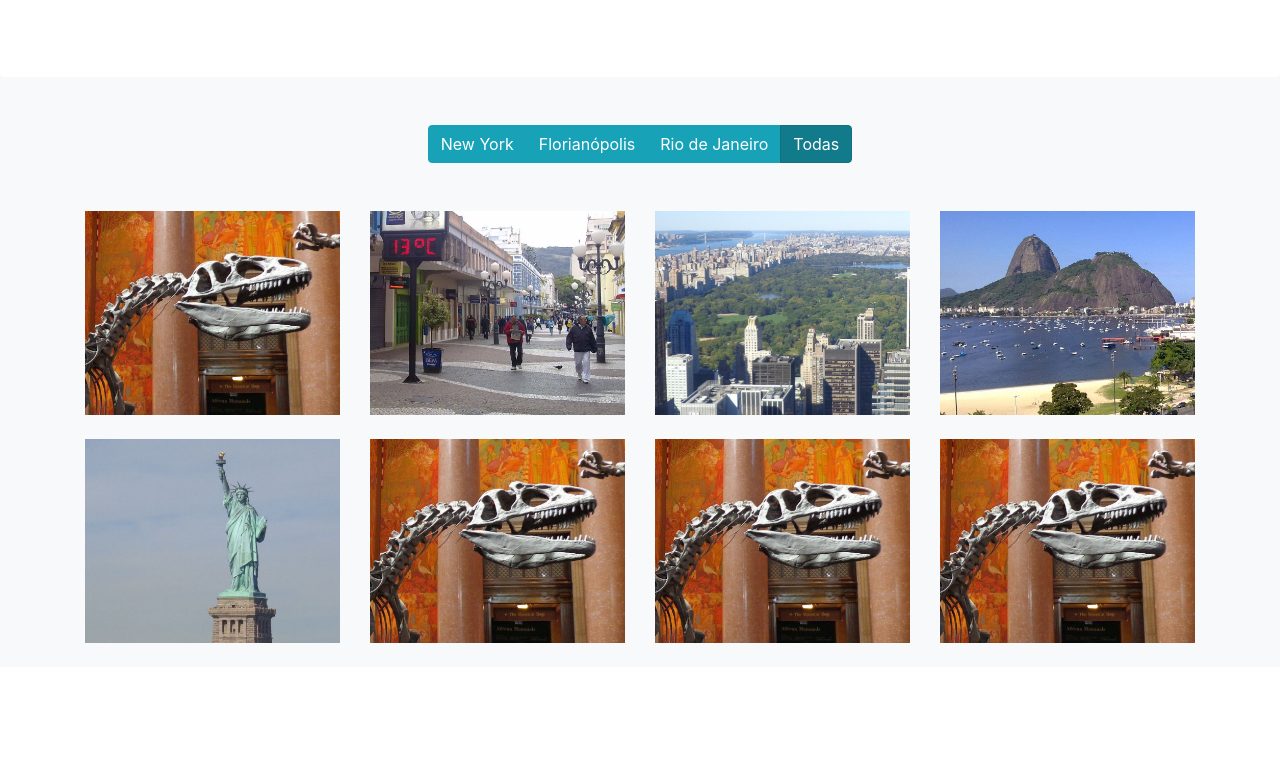
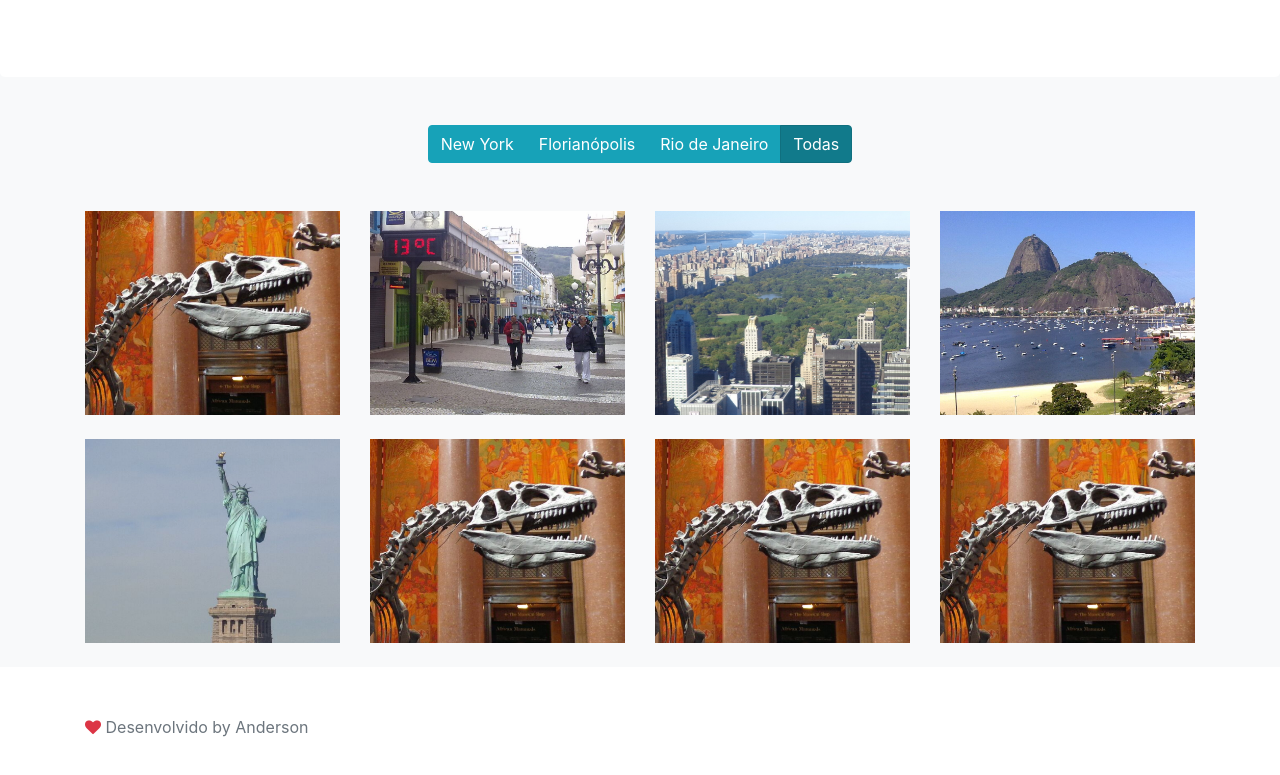
Before and after one commit to andersonRocha091/projeto-galeria, a website built with webpack: page src/index.html in a window 1280 px wide. Shown: the part 209-984 px from the top of the page. Before the commit the page ends 876 px from the top, so only its background shows below. Built offline with nearby package versions, Linux system fonts and the light colour scheme; files whose address does not match are found by name.

Commit message:
incluindo um footer na aplicação

```diff
--- a/src/index.html
+++ b/src/index.html
@@ -11,6 +11,7 @@
   <body>
     <header wm-include="/pages/template/header.html"></header>
     <main class="bg-light" wm-include="/pages/galery/galery.html"></main>
+    <footer class="footer" wm-include="/pages/template/footer.html"></footer>
     <script src="app.js"></script>
   </body>
 </html>
--- /dev/null
+++ b/src/pages/template/footer.html
@@ -0,0 +1,6 @@
+<div class="container">
+  <span class="text-muted">
+    <i class="fa fa-heart text-danger"></i>
+    Desenvolvido by Anderson
+  </span>
+</div>
--- a/src/scss/custom.scss
+++ b/src/scss/custom.scss
@@ -5,3 +5,8 @@
 .jumbotron.jumbotron-heading {
   font-weight: 300;
 }
+
+footer {
+  padding-top: 3rem;
+  padding-bottom: 3rem;
+}
```
